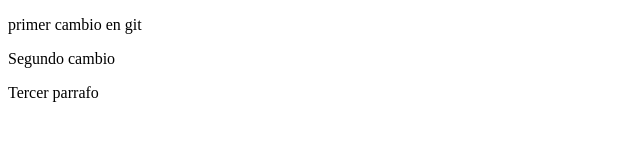
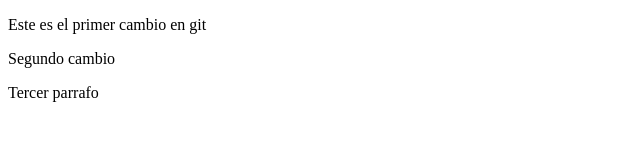
Before and after one commit to JJcid/pagina-web, a plain HTML site: page index.html in a window 1280 px wide. Shown: the full height of the page, 0-640 px from the left. Drawn offline with Linux system fonts and the light colour scheme.

Commit message:
Revert "cambio en el texto"
This reverts commit c7280b59cec0d80c6a31cd14f069f76ada03a533.

```diff
--- a/index.html
+++ b/index.html
@@ -7,7 +7,7 @@
     <title>Document</title>
 </head>
 <body>
-    <p>primer cambio en git</p>
+    <p>Este es el primer cambio en git</p>
     <p>Segundo cambio</p>
     <p>Tercer parrafo</p>
 </body>
```
